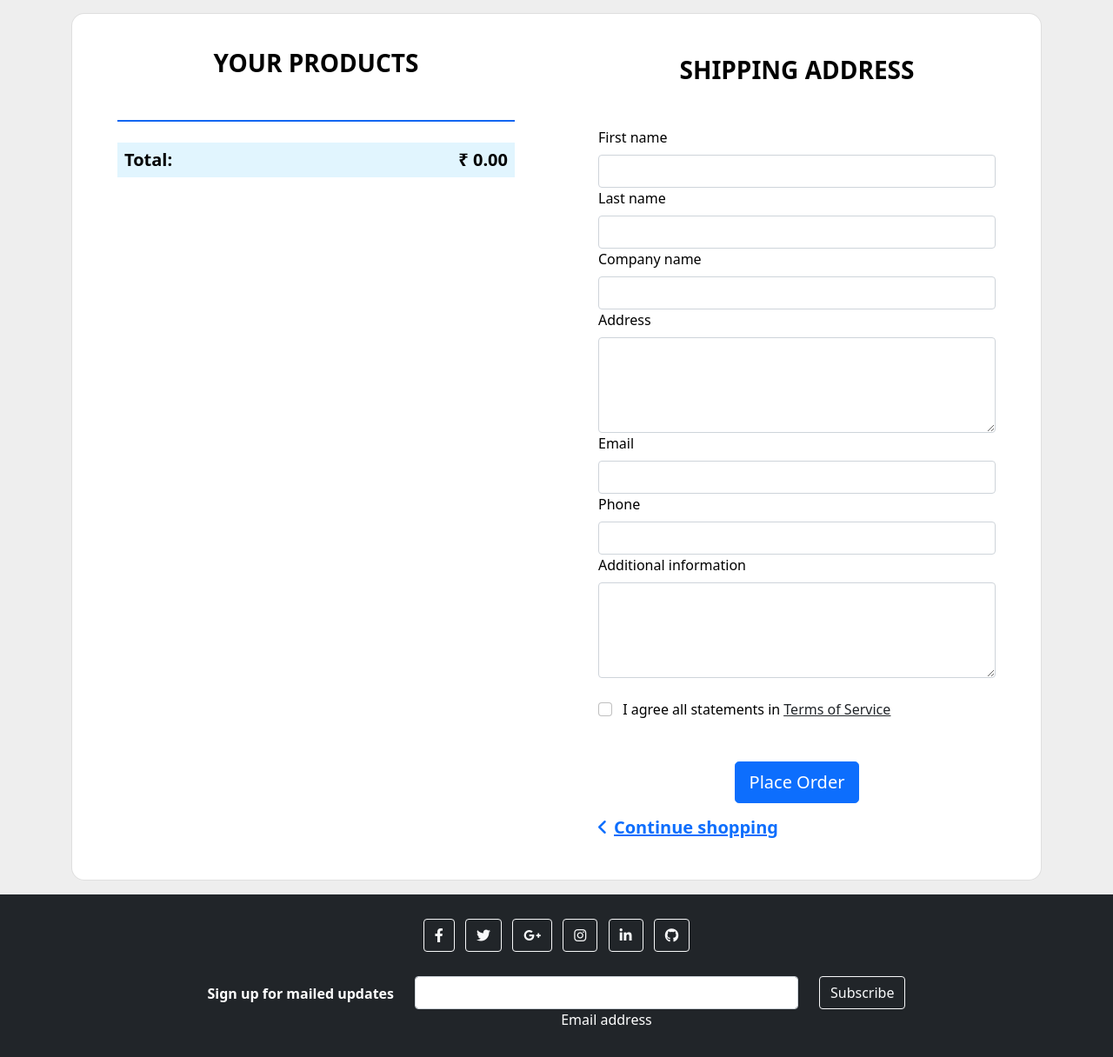
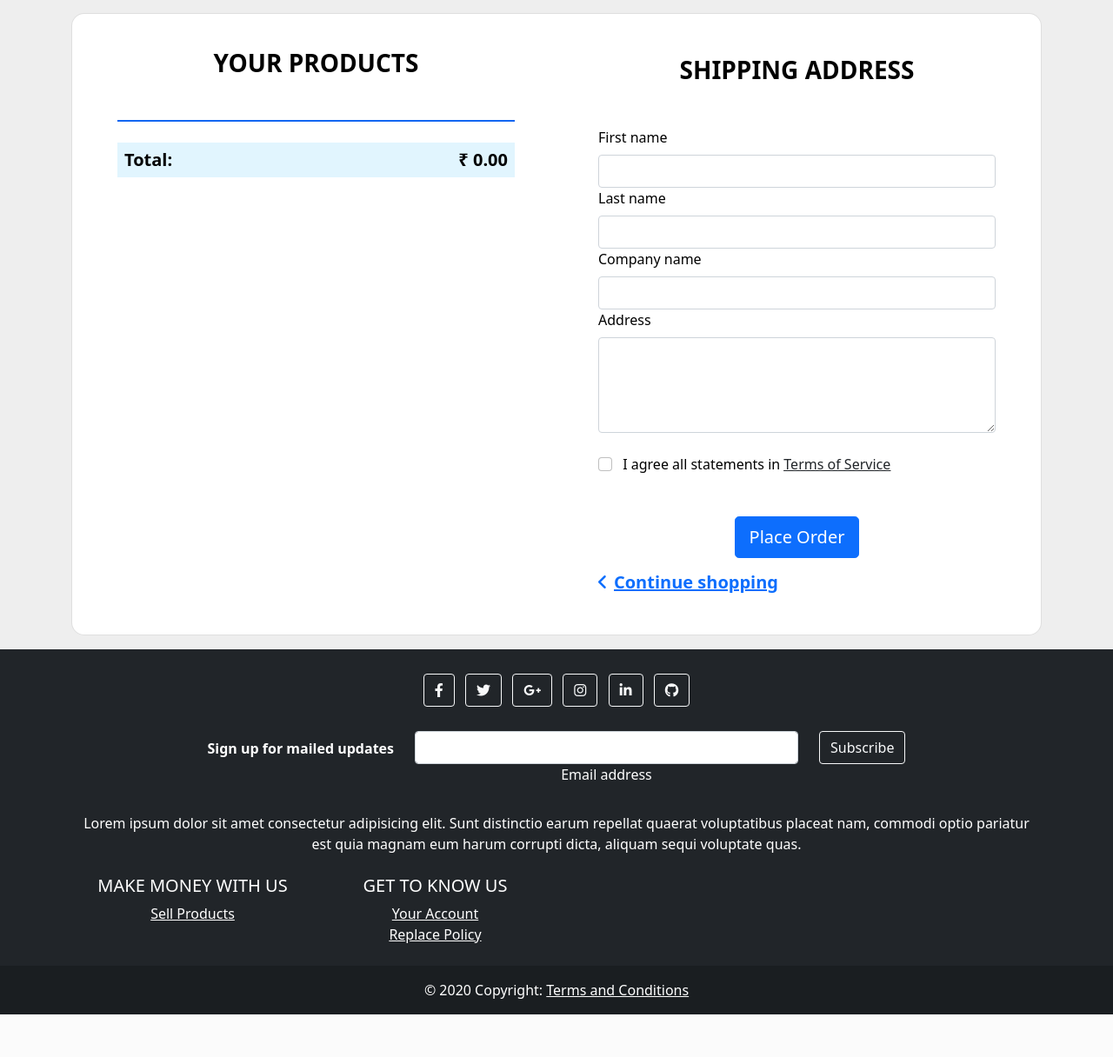
Before and after one commit to christo070/onlineshopping, a Django app: page /checkout/ in a window 1280 px wide; the page is wider, and only the part inside the window is pictured. Shown: the part 84-1300 px from the top of that part at 87% size. After the commit the page ends 1251 px from the top of that part, so only its background shows below. Run offline with Django 4.2, Linux system fonts and the light colour scheme; parts of the project's set-up code (start-up, migrations or seed data) failed here and were passed over; some libraries are stand-ins or nearby versions.

Commit message:
checkout page upgarded

```diff
--- a/store/templates/store/checkout.html
+++ b/store/templates/store/checkout.html
@@ -102,40 +102,28 @@
 
                                 <h3 class="mb-5 pt-2 text-center fw-bold text-uppercase">Shipping Address</h3>
 
-                                <form class="mb-5" style="display: flex;">
-
+                                <form action="" method="POST" class="mb-5" style="display: flex;">
+                                    {% csrf_token %}
                                     <div class="row">
                                         <div class="col-50">
                                             <div>
-                                                <label class="form-label" for="first-name">First name</label>
+                                                <label class="form-label" for="first-name" name="firstname" >First name</label>
                                                 <input type="text" id="first-name" name="first-name" class="form-control" />
                                             </div>
                                             <div>
-                                                <label class="form-label" for="last-name">Last name</label>
-                                                <input type="text" id="last-name" class="form-control" />
+                                                <label class="form-label" for="last-name" name="lastname">Last name</label>
+                                                <input type="text" id="last-name" name="lastname" class="form-control" />
                                             </div>
                                             <div>
-                                                <label class="form-label" for="company-name">Company name</label>
-                                                <input type="text" id="company-name" class="form-control" />
+                                                <label class="form-label" for="company-name" name="company">Company name</label>
+                                                <input type="text" id="company-name" name="comapany" class="form-control" />
                                             </div>
                                             <div>
-                                                <label class="form-label" for="address">Address</label>
-                                                <textarea type="text" id="address" class="form-control"
+                                                <label class="form-label" for="address" name="address">Address</label>
+                                                <textarea type="text" id="address" name="address" class="form-control"
                                                     rows="4"></textarea>
                                             </div>
-                                            <div>
-                                                <label class="form-label" for="email">Email</label>
-                                                <input type="email" id="email" class="form-control" />
-                                            </div>
-                                            <div>
 
-                                                <label class="form-label" for="phone">Phone</label>
-                                                <input type="number" id="phone" class="form-control" />
-                                            </div>
-                                            <div>
-                                                <label class="form-label" for="add-info">Additional information</label>
-                                                <textarea class="form-control" id="add-info" rows="4"></textarea>
-                                            </div>
 
 
                                         </div>
@@ -153,7 +141,7 @@
                                             </p>
                                         </div>
                                         <div style="justify-content: center; display: flex; align-items: center;">
-                                            <button type="button" class="btn btn-primary btn-block btn-lg">
+                                            <button type="submit" class="btn btn-primary btn-block btn-lg">
                                                 Place Order</button>
                                         </div>
                                         <h5 class="fw-bold mb-5" style="position: absolute; bottom: 0;">
--- a/store/urls.py
+++ b/store/urls.py
@@ -7,7 +7,7 @@ urlpatterns = [
     path('checkout/', views.checkout, name='checkout'),
     path('sign-up/', views.signup, name='sigin-up'),
     path('login/', views.signin, name='login'),
-    path('productdetail/', views.productdetail, name='productdetail'),
+    path('productdetail/<int:id>', views.productdetail, name='productdetail'),
 
 
 ]
--- a/store/views.py
+++ b/store/views.py
@@ -1,3 +1,4 @@
+from asyncio.windows_events import NULL
 from django.http import HttpResponse
 from django.shortcuts import render
 from .models import *
@@ -29,16 +30,41 @@ def cart(request):
 	return render(request, 'store/cart.html', context)
 
 def checkout(request):
-	if request.user.is_authenticated:
-		account = request.user.account
-		s_cart, created = S_cart.objects.get_or_create(account = account)
-		cartitems = s_cart.cartitem_set.all()
+	if request.method=='GET':
+		if request.user.is_authenticated:
+			account = request.user.account
+			s_cart, created = S_cart.objects.get_or_create(account = account)
+			cartitems = s_cart.cartitem_set.all()
+			address=account.address
 
-	else:
-		cartitems = []
-		s_cart = {'get_cart_total':0, 'get_cart_items':0}
-	context = {'cartitems':cartitems, 's_cart':s_cart}
-	return render(request, 'store/checkout.html', context)
+		else:
+			cartitems = []
+			s_cart = {'get_cart_total':0, 'get_cart_items':0}
+			address=NULL
+		context = {'cartitems':cartitems, 's_cart':s_cart,'address':address}
+		return render(request, 'store/checkout.html', context)
+	if request.method=='POST':
+		if not request.user.is_authenticated:
+			return HttpResponse('you are not login')
+
+		for i in request.POST.keys():
+			print(i,request.POST[i])
+		city=request.POST['city']
+		streetaddress=request.POST['streetaddress']
+		country=request.POST['country']
+		state=request.POST['state']
+		pincode=request.POST['pincode']
+		try:
+			myaddress=Address(city=city,streetaddress=streetaddress,state=state,country=country,Zipcode=pincode)
+			myaddress.save()
+			account = request.user.account
+			account.address.add(myaddress)
+			# now payment process will be processed
+		except:
+			messages.success(request,"Address not deliverable")
+			return render(request, 'store/checkout.html', context)
+
+		return render(request,'store/home.html')
 
 def signup(request):
 	context={}
@@ -89,7 +115,6 @@ def productdetail(request,id="#"):
 	if request.method=="GET":
 		if id=='#':
 			return HttpResponse('No product is chosen ')
-		product=Product.objects.all()
-		# product=Product.objects.filter(id=id)
-		print(product)
-		return render(request,'store/productdetail.html',{'products':product})
+		product=Product.objects.get(id=id)
+
+		return render(request,'store/product.html',{'product':product})
```
Also changed, not shown: store/models.py (+4 -32 lines), store/templates/store/product.html (+5 -8 lines), db.sqlite3, store/migrations/0010_order_address_order_scart.py (added).
